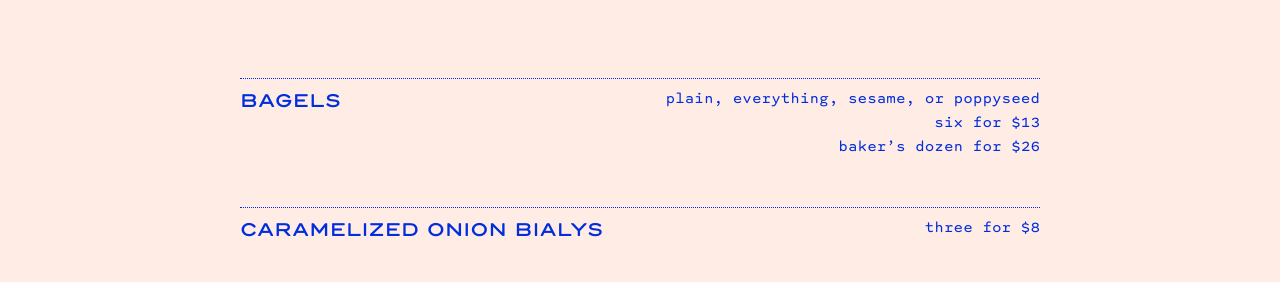
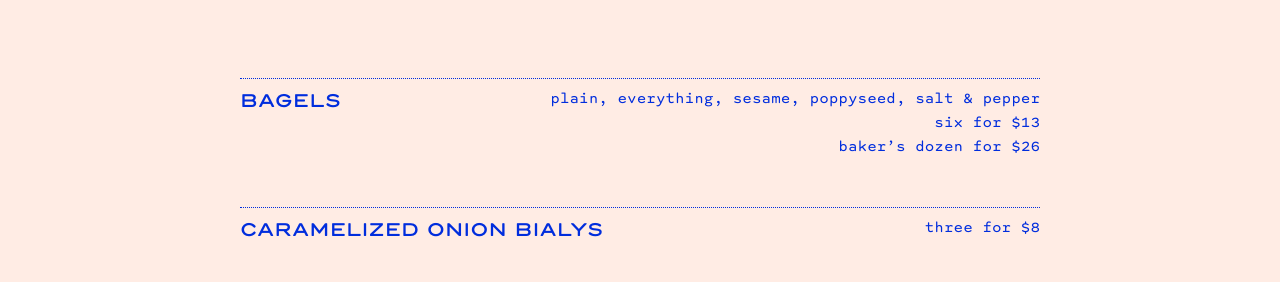
Before and after one commit to mattjohnlee/nosh-avl, a Jekyll site: the page built from index.md, in a window 1280 px wide. Shown: the part 930-1212 px from the top of the page. Built offline with Jekyll 4.4.1, drawn with Linux system fonts in a browser that asks for light colours.

Commit message:
add salt & pepper

```diff
--- a/index.md
+++ b/index.md
@@ -42,7 +42,7 @@ slug: home
 	<li class="menu-item">
 	  <span class="menu-item__name">Bagels</span>
 	  <span class="menu-item__price">
-	  	<span>plain, everything, sesame, or poppyseed</span>
+	  	<span>plain, everything, sesame, poppyseed, salt &amp; pepper</span>
   		<span>six for $13</span>
   		<span>baker’s dozen for $26</span>
   	</span>
```
